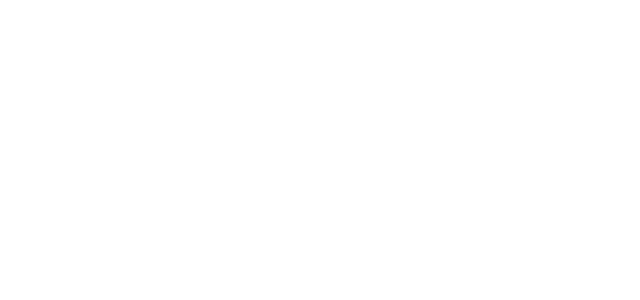
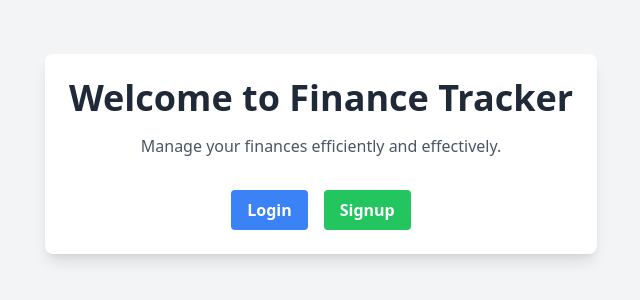
Before and after one commit to NirbhaySingh74/Finance-Tracker-App, a React (Vite) app in the folder frontend/: page / in a window 1280 px wide. Shown: the part 246-546 px from the top of the page, without its empty margins (319-959 px from the left). Built offline with nearby package versions, Linux system fonts and the light colour scheme.

Commit message:
Home page Added

```diff
--- a/frontend/src/App.jsx
+++ b/frontend/src/App.jsx
@@ -1,12 +1,11 @@
 import "./App.css";
-// import Login from "./components/Login";
-// import SignUp from "./components/SignUp";
+
 import { Toaster } from "react-hot-toast";
+import Home from "./components/Home";
 function App() {
   return (
     <>
-      {/* <Login /> */}
-      {/* <SignUp /> */}
+      <Home />
       <Toaster />
     </>
   );
--- /dev/null
+++ b/frontend/src/components/Home.jsx
@@ -0,0 +1,32 @@
+import { Link } from "react-router-dom";
+
+const Home = () => {
+  return (
+    <div className="min-h-screen flex items-center justify-center bg-gray-100">
+      <div className="text-center p-6 bg-white rounded-lg shadow-lg">
+        <h1 className="text-4xl font-bold mb-4 text-gray-800">
+          Welcome to Finance Tracker
+        </h1>
+        <p className="text-gray-600 mb-8">
+          Manage your finances efficiently and effectively.
+        </p>
+        <div className="flex space-x-4 justify-center">
+          <Link
+            to={"/login"}
+            className="bg-blue-500 text-white font-semibold py-2 px-4 rounded hover:bg-blue-700"
+          >
+            Login
+          </Link>
+          <Link
+            to={"/signup"}
+            className="bg-green-500 text-white font-semibold py-2 px-4 rounded hover:bg-green-700"
+          >
+            Signup
+          </Link>
+        </div>
+      </div>
+    </div>
+  );
+};
+
+export default Home;
```
